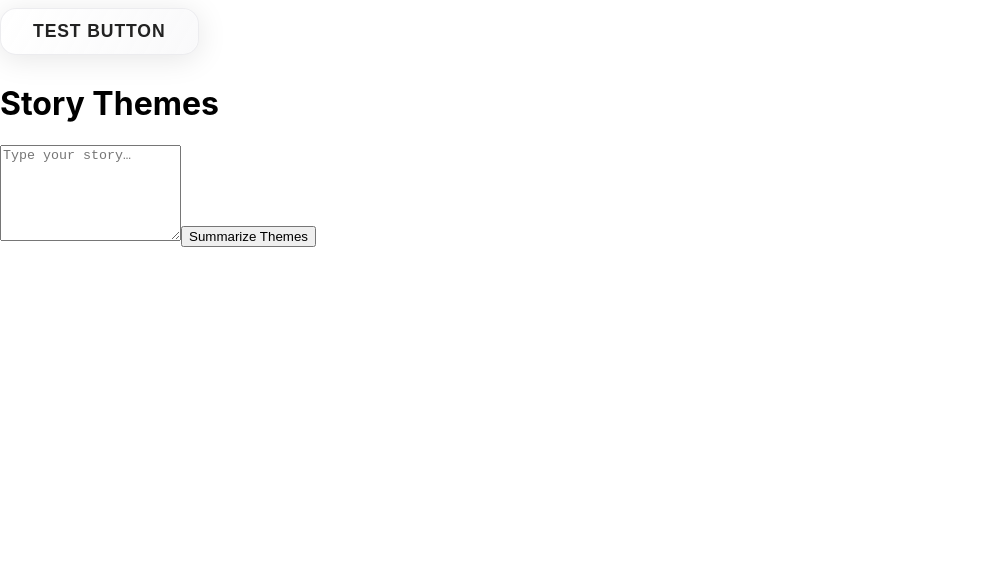
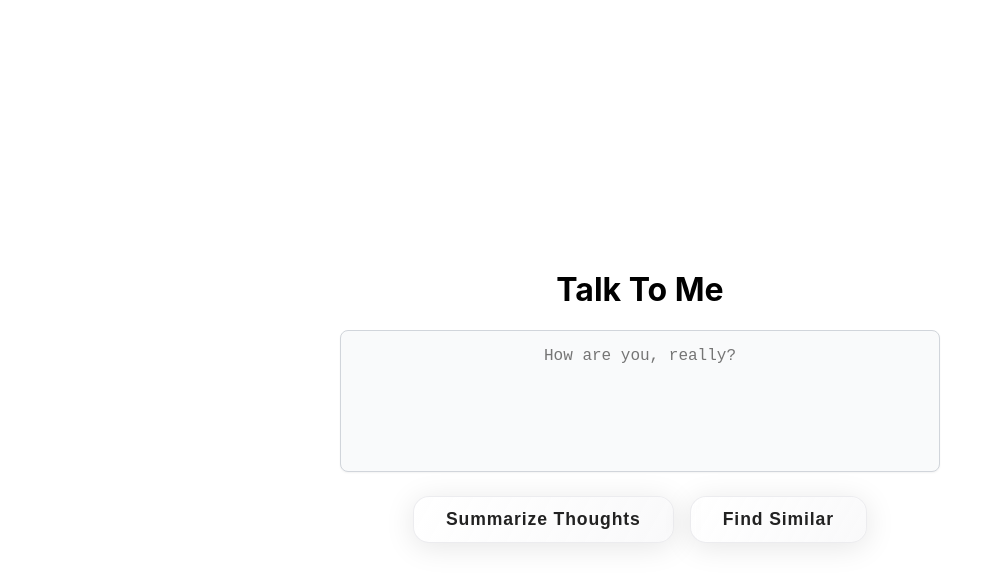
Before and after one commit to katkes/TerraHacks-2025, a React (Create React App) app in the folder client/: page / in a window 1280 px wide. Shown: the top 586 px of the page, without its empty margins (0-1003 px from the left). Built offline with nearby package versions, Linux system fonts and the light colour scheme.

Commit message:
centering some divs

```diff
--- a/client/src/App.js
+++ b/client/src/App.js
@@ -1,12 +1,8 @@
-import StoryForm from "./StoryForm";
-
-import { StylizedButton } from "./components/StylizedButton";
+import StoryForm from "./components/StoryForm";
 
 function App() {
   return (
-    <div className="App">
-      <StylizedButton>TEST BUTTON</StylizedButton>
-      <h1 className="text-2xl font-bold my-4 text-center">Story Themes</h1>
+    <div style={{ minHeight: "100vh", display: "flex", justifyContent: "center", alignItems: "center" }}>
       <StoryForm />
     </div>
   );
--- a/client/src/StoryForm.js
+++ /dev/null
@@ -1,47 +0,0 @@
-// src/StoryForm.js
-import React, { useState } from 'react';
-import axios from 'axios';
-
-export default function StoryForm() {
-  const [text, setText]     = useState('');
-  const [themes, setThemes] = useState([]);
-  const [error, setError]   = useState('');
-
-  const handleSubmit = async e => {
-    e.preventDefault();
-    try {
-      const { data } = await axios.post('/api/stories', { text });
-      setThemes(data.themes);
-      setError('');
-    } catch {
-      setError('Failed to summarize. Try again.');
-    }
-  };
-
-  return (
-    <div className="p-4 max-w-lg mx-auto">
-      <form onSubmit={handleSubmit} className="space-y-4">
-        <textarea
-          rows={6}
-          className="w-full border p-2 rounded"
-          placeholder="Type your story…"
-          value={text}
-          onChange={e => setText(e.target.value)}
-          required
-        />
-        <button className="px-4 py-2 bg-blue-600 text-white rounded">
-          Summarize Themes
-        </button>
-      </form>
-      {error && <p className="text-red-600 mt-2">{error}</p>}
-      {themes.length > 0 && (
-        <div className="mt-4">
-          <h3 className="font-semibold">Top 3 Themes:</h3>
-          <ul className="list-disc list-inside">
-            {themes.map((t,i) => <li key={i}>{t}</li>)}
-          </ul>
-        </div>
-      )}
-    </div>
-  );
-}
--- /dev/null
+++ b/client/src/components/StoryForm.js
@@ -0,0 +1,94 @@
+// src/StoryForm.js
+import React, { useState } from "react";
+import axios from "axios";
+import { StylizedButton } from "./StylizedButton";
+
+const themeList = (themes) => {
+  return (
+    <div className="mt-4">
+      <h3 className="font-semibold">Top 3 Themes:</h3>
+      <ul className="list-disc list-inside">
+        {themes.map((t, i) => (
+          <li key={i}>{t}</li>
+        ))}
+      </ul>
+    </div>
+  );
+};
+
+export default function StoryForm() {
+  const [text, setText] = useState("");
+  const [themes, setThemes] = useState([]);
+  const [error, setError] = useState("");
+
+  const handleSubmit = async (e) => {
+    e.preventDefault();
+    try {
+      const { data } = await axios.post("/api/stories", { text });
+      setThemes(data.themes);
+      setError("");
+    } catch {
+      setError("Failed to summarize. Try again.");
+    }
+  };
+
+  return (
+    <div>
+      <div
+        style={{
+          display: "flex",
+          justifyContent: "center",
+          alignItems: "center",
+          width: "100%",
+        }}
+      >
+        <h1>Talk To Me</h1>
+      </div>
+      <form onSubmit={handleSubmit}>
+        <div
+          style={{ display: "flex", justifyContent: "center", width: "100%" }}
+        >
+          <textarea
+            rows={6}
+            style={{
+              border: "1px solid #D1D5DB",
+              padding: "1rem",
+              borderRadius: "0.5rem",
+              boxShadow: "0 1px 2px 0 rgba(0,0,0,0.05)",
+              backgroundColor: "#F9FAFB",
+              outline: "none",
+              fontSize: "1rem",
+              resize: "none",
+              transition: "box-shadow 0.2s, border-color 0.2s",
+              display: "block",
+              width: "70vw",
+              minWidth: "300px",
+              maxWidth: "600px",
+              boxSizing: "border-box",
+              textAlign: "center",
+            }}
+            placeholder="How are you, really?"
+            value={text}
+            onChange={(e) => setText(e.target.value)}
+            required
+          />
+        </div>
+        <div
+          style={{
+            display: "flex",
+            justifyContent: "center",
+            gap: "1rem",
+            marginTop: "1rem",
+          }}
+        >
+          <StylizedButton>Summarize Thoughts</StylizedButton>
+          <StylizedButton type="searchButton">Find Similar</StylizedButton>
+        </div>
+      </form>
+      <div>
+        {error && <p>{error}</p>}
+        {themes.length > 0 && themeList(themes)}
+      </div>
+    </div>
+  );
+}
--- a/client/src/components/StylizedButton.jsx
+++ b/client/src/components/StylizedButton.jsx
@@ -1,5 +1,3 @@
-import React from "react";
-
 export const StylizedButton = ({ children, onClick }) => {
   return (
     <button
```
